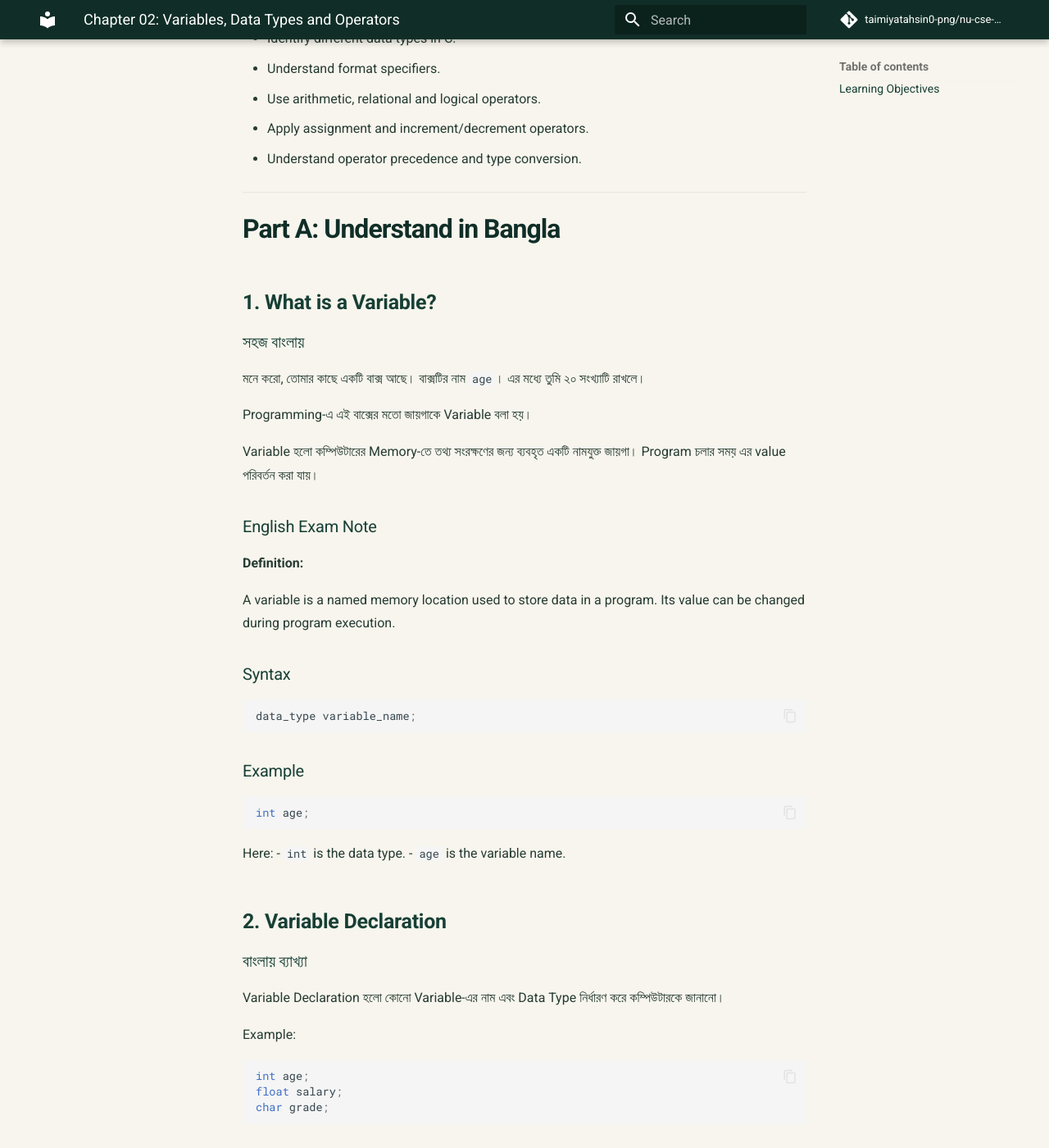
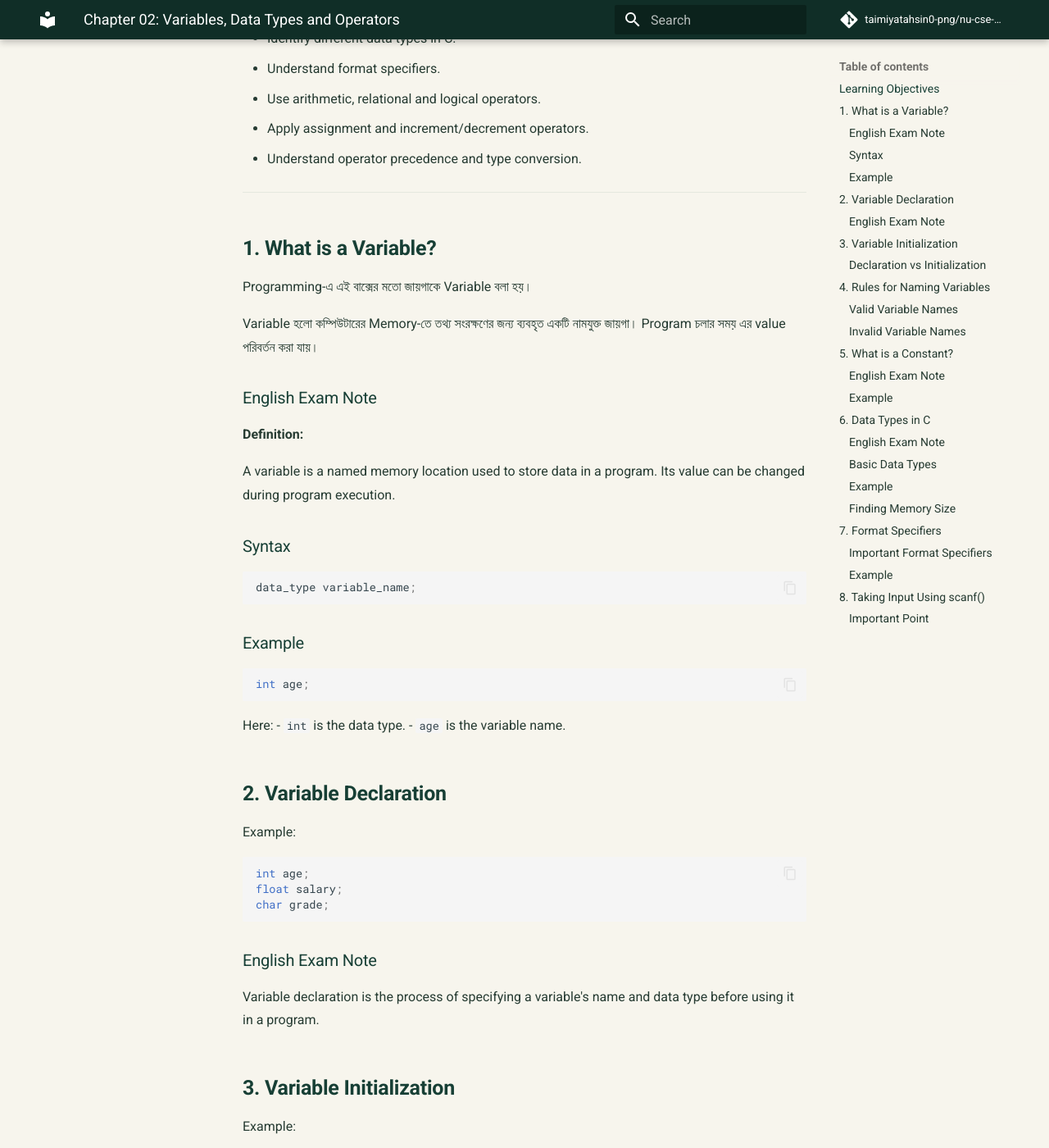
Before and after one commit to taimiyatahsin0-png/nu-cse-notes-store, an MkDocs documentation site: the page built from docs/subjects/spl/chapter-02.md, in a window 1280 px wide and 1400 px high, scrolled down 374 px. Shown: the whole window at 82% size. Built offline with MkDocs 1.6.1 and Material for MkDocs 9.7.7, drawn with Linux system fonts in a browser that asks for light colours; comment, search, counter and statistics services are not loaded; some of the changed text lies outside the part shown.

Commit message:
Adopt English-only exam-focused study format

````diff
--- a/docs/subjects/spl/chapter-02.md
+++ b/docs/subjects/spl/chapter-02.md
@@ -14,13 +14,7 @@ After completing this chapter, students will be able to:
 
 ---
 
-# Part A: Understand in Bangla
-
 ## 1. What is a Variable?
-
-### সহজ বাংলায়
-
-মনে করো, তোমার কাছে একটি বাক্স আছে। বাক্সটির নাম `age`। এর মধ্যে তুমি ২০ সংখ্যাটি রাখলে।
 
 Programming-এ এই বাক্সের মতো জায়গাকে Variable বলা হয়।
 
@@ -50,10 +44,6 @@ Here:
 
 ## 2. Variable Declaration
 
-### বাংলায় ব্যাখ্যা
-
-Variable Declaration হলো কোনো Variable-এর নাম এবং Data Type নির্ধারণ করে কম্পিউটারকে জানানো।
-
 Example:
 
 ```c
@@ -67,10 +57,6 @@ char grade;
 Variable declaration is the process of specifying a variable's name and data type before using it in a program.
 
 ## 3. Variable Initialization
-
-### বাংলায় ব্যাখ্যা
-
-Variable তৈরি করার সময়ই যখন তার মধ্যে কোনো প্রাথমিক মান (Initial Value) দেওয়া হয়, তখন তাকে Initialization বলে।
 
 Example:
 
@@ -120,10 +106,6 @@ total-marks
 
 ## 5. What is a Constant?
 
-### সহজ বাংলায়
-
-Variable-এর Value পরিবর্তন করা যায়। কিন্তু Constant-এর Value Program চলার সময় পরিবর্তন করা যায় না।
-
 Example:
 
 ```c
@@ -162,10 +144,6 @@ Output:
 ---
 
 ## 6. Data Types in C
-
-### সহজ বাংলায়
-
-Variable-এর মধ্যে কী ধরনের তথ্য রাখা হবে, তা Data Type নির্ধারণ করে।
 
 যেমন:
 
@@ -219,10 +197,6 @@ Output may vary depending on the system.
 
 ## 7. Format Specifiers
 
-### সহজ বাংলায়
-
-`printf()` দিয়ে কোনো Variable-এর Value দেখাতে হলে তার Data Type অনুযায়ী Format Specifier ব্যবহার করতে হয়।
-
 ### Important Format Specifiers
 
 | Format Specifier | Data Type |
@@ -269,10 +243,6 @@ Grade = A
 Here, `%.2f` displays two digits after the decimal point.
 
 ## 8. Taking Input Using scanf()
-
-### বাংলায় ব্যাখ্যা
-
-`scanf()` Function ব্যবহার করে User-এর কাছ থেকে Input নেওয়া যায়।
 
 Example:
 
@@ -321,10 +291,6 @@ Your age is 20
 
 # 9. Operators in C
 
-### সহজ বাংলায়
-
-Operator হলো এমন একটি Symbol, যার সাহায্যে কোনো Operation বা কাজ সম্পন্ন করা হয়।
-
 যেমন:
 
 ```c
@@ -362,10 +328,6 @@ C programming-এ গুরুত্বপূর্ণ Operators:
 7. Bitwise Operators
 
 ## 10.1 Arithmetic Operators
-
-### বাংলায় ব্যাখ্যা
-
-Mathematical Calculation বা গাণিতিক হিসাব করার জন্য Arithmetic Operators ব্যবহার করা হয়।
 
 | Operator | Meaning | Example |
 |---|---|---|
@@ -421,10 +383,6 @@ Output:
 
 ## 10.2 Relational Operators
 
-### বাংলায় ব্যাখ্যা
-
-দুটি Value-এর মধ্যে তুলনা করার জন্য Relational Operator ব্যবহার করা হয়।
-
 এগুলো তুলনার ফলাফল হিসেবে True অথবা False প্রদান করে।
 
 C programming-এ:
@@ -469,10 +427,6 @@ Explanation:
 - 10 == 5 is False, so output is 0.
 
 ## 10.3 Logical Operators
-
-### বাংলায় ব্যাখ্যা
-
-একাধিক Condition একসঙ্গে পরীক্ষা করার জন্য Logical Operators ব্যবহার করা হয়।
 
 C-তে তিনটি প্রধান Logical Operator রয়েছে।
 
@@ -540,10 +494,6 @@ Output:
 
 ## 10.4 Assignment Operators
 
-### বাংলায় ব্যাখ্যা
-
-Variable-এর মধ্যে Value সংরক্ষণ বা Update করার জন্য Assignment Operator ব্যবহার করা হয়।
-
 | Operator | Example | Equivalent Expression |
 |---|---|---|
 | = | a = 5 | a = 5 |
@@ -581,10 +531,6 @@ Explanation:
 `a += 5` means `a = a + 5`.
 
 ## 10.5 Increment and Decrement Operators
-
-### বাংলায় ব্যাখ্যা
-
-Increment Operator কোনো Variable-এর Value এক বাড়ায়।
 
 Decrement Operator কোনো Variable-এর Value এক কমায়।
 
@@ -742,10 +688,6 @@ Output:
 
 # 11. Operator Precedence
 
-### বাংলায় ব্যাখ্যা
-
-একটি Expression-এ একাধিক Operator থাকলে কোন Operator আগে কাজ করবে, সেটি নির্ধারণ করে Operator Precedence।
-
 Example:
 
 ```c
@@ -808,10 +750,6 @@ Output:
 ---
 
 # 12. Type Conversion
-
-### বাংলায় ব্যাখ্যা
-
-একটি Data Type-এর Value অন্য Data Type-এ পরিবর্তন করাকে Type Conversion বলে।
 
 C programming-এ Type Conversion প্রধানত দুই ধরনের।
 
@@ -1284,10 +1222,6 @@ Average = 20.00
 
 ## 11.2 Operator Precedence
 
-### সহজ বাংলায়
-
-একটি expression-এ একাধিক operator থাকলে কোন কাজ আগে হবে, তা operator precedence নির্ধারণ করে।
-
 Example:
 
 ~~~c
````
